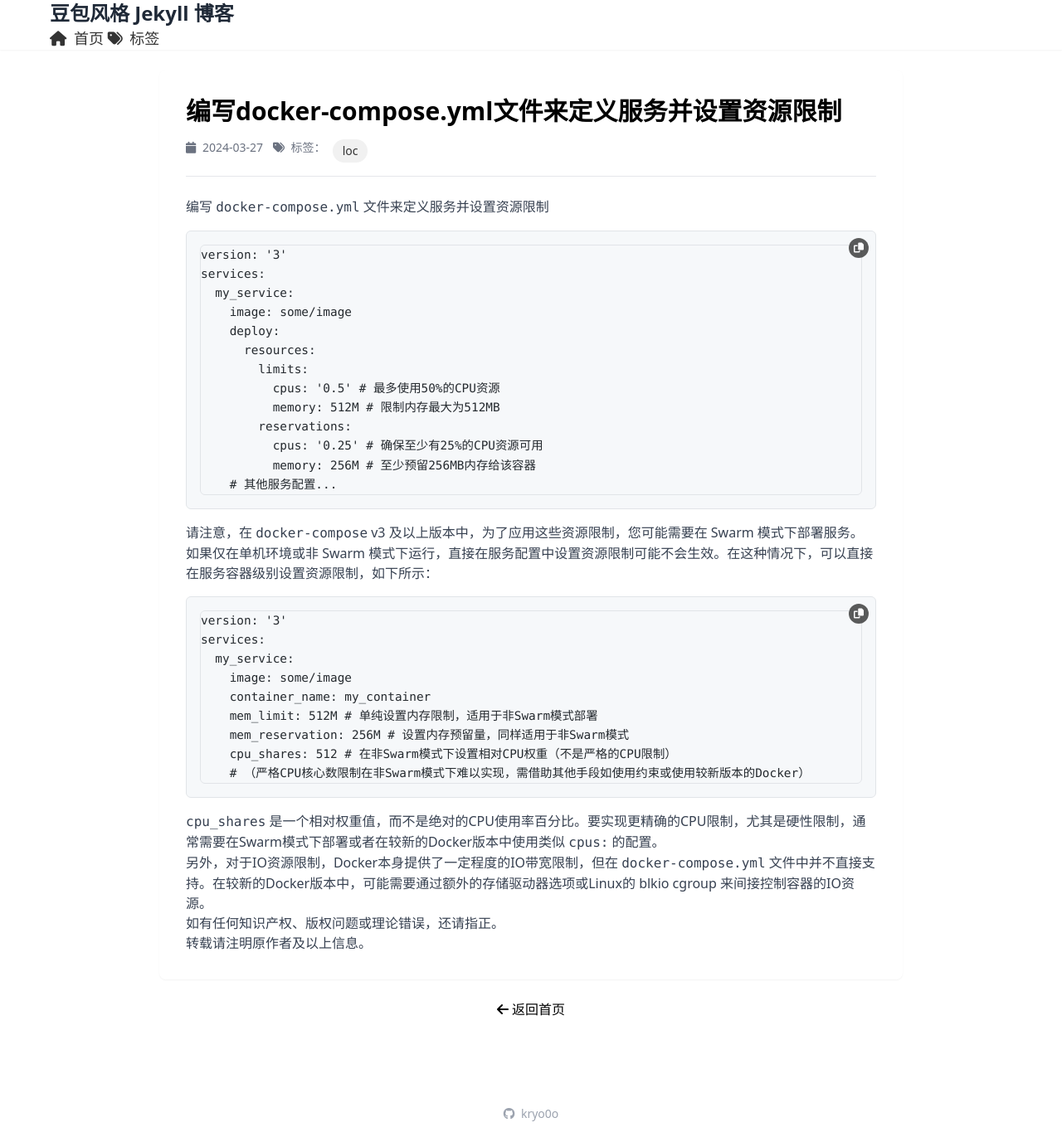
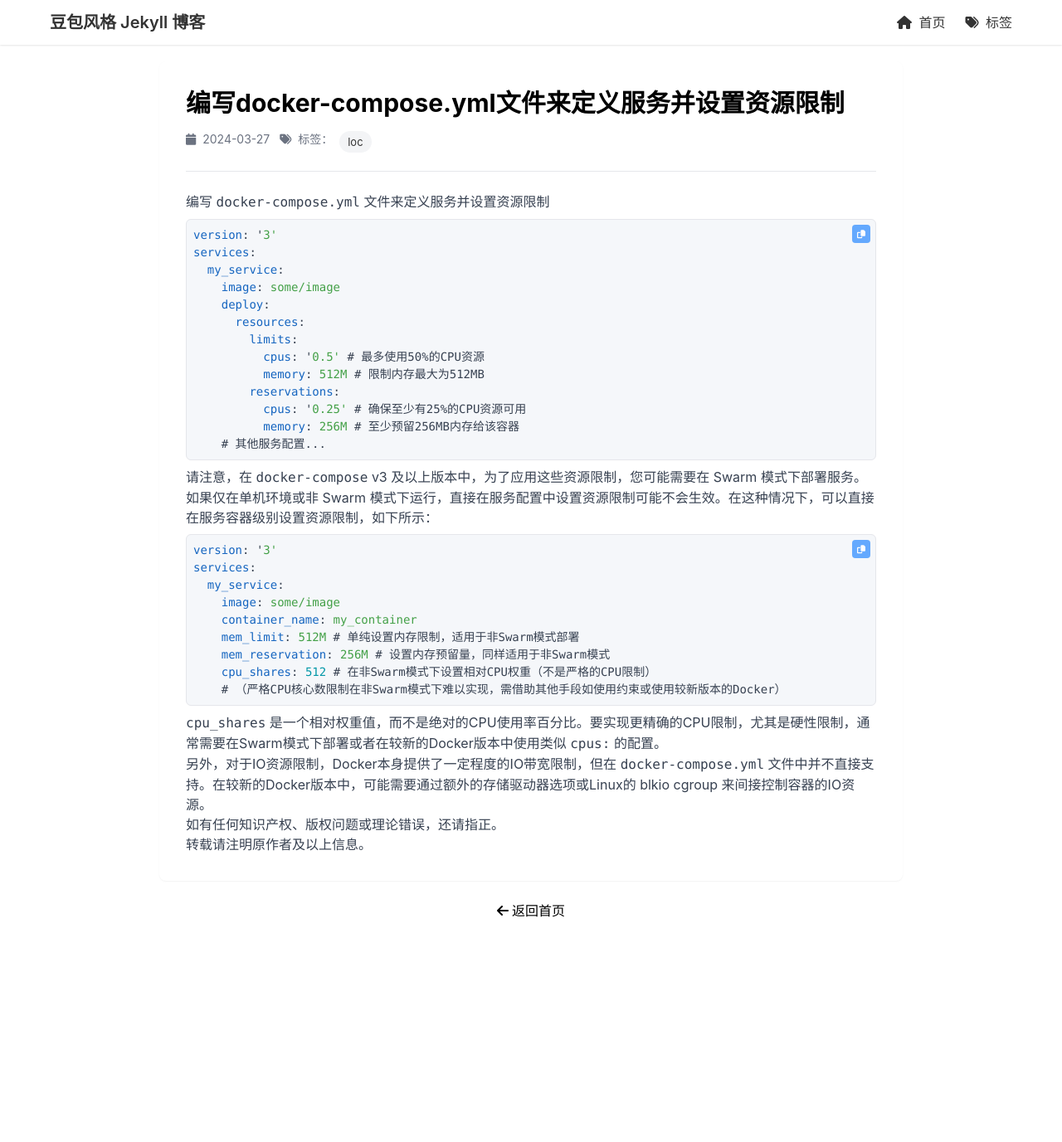
Before and after one commit to kryo0o/kryo0o.github.io, a Jekyll site: the page built from _posts/2024-04-06-编写docker-compose.yml文件来定义服务并设置资源限制.md, in a window 1280 px wide and 1377 px high. Shown: the whole window at 83% size. Built offline with Jekyll 4.4.1, drawn with Linux system fonts in a browser that asks for light colours; nearby versions of some CDN libraries.

Commit message:
标签404+代码框无分界线

```diff
--- a/_config.yml
+++ b/_config.yml
@@ -5,23 +5,25 @@
 url: "https://blog.kryoo.de"
 github_username: kryo0o
 
+# 核心配置
 markdown: kramdown
 highlighter: rouge
 permalink: /posts/:title/
 timezone: Asia/Shanghai
 safe: true
 lsi: false
-theme: jekyll-theme-primer
 
+# 分页
 paginate: 10
 paginate_path: "/page/:num/"
 
+# 仅保留GitHub Pages官方插件
 plugins:
   - jekyll-paginate
   - jekyll-feed
   - jekyll-seo-tag
-  - jekyll-github-metadata
 
+# 代码高亮配置
 kramdown:
   input: GFM
   syntax_highlighter: rouge
@@ -30,10 +32,8 @@
       line_numbers: false
       wrap: div
       css_class: "code-block"
-  auto_ids: true
-  footnote_nr: 1
-  entity_output: as_char
 
+# Banner配置
 banner:
   image: "https://picsum.photos/1920/500"
   title: "技术笔记与实用教程"
--- a/_layouts/default.html
+++ b/_layouts/default.html
@@ -7,182 +7,282 @@
   <script src="https://cdn.tailwindcss.com"></script>
   <link rel="stylesheet" href="https://cdnjs.cloudflare.com/ajax/libs/font-awesome/6.4.0/css/all.min.css">
   <style>
-    /* ========== 核心：页面宽度修复（非全屏，最大1200px居中） ========== */
+    /* ========== 全局布局：导航右上角 + 内容宽度限制 ========== */
+    body {
+      margin: 0;
+      padding: 0;
+      font-family: -apple-system, BlinkMacSystemFont, "Segoe UI", Roboto, Helvetica, Arial, sans-serif;
+    }
+    .header-wrapper {
+      width: 100%;
+      background: #fff;
+      box-shadow: 0 1px 2px rgba(0,0,0,0.1);
+      padding: 12px 0;
+      position: sticky;
+      top: 0;
+      z-index: 999;
+    }
+    .header-inner {
+      max-width: 1200px;
+      margin: 0 auto;
+      padding: 0 20px;
+      display: flex;
+      justify-content: space-between; /* 标题左，导航右 */
+      align-items: center;
+    }
+    .site-title {
+      font-size: 20px;
+      font-weight: 600;
+      color: #333;
+      text-decoration: none;
+    }
+    .nav-menu {
+      display: flex;
+      gap: 24px;
+    }
+    .nav-btn {
+      color: #333;
+      text-decoration: none;
+      font-size: 16px;
+      transition: color 0.2s;
+    }
+    .nav-btn:hover {
+      color: #4096ff;
+    }
     .container-main {
-      max-width: 1200px !important; /* 桌面端最大宽度 */
-      width: 100% !important;
-      margin: 0 auto !important;
-      padding: 0 20px !important;
+      max-width: 1200px;
+      margin: 0 auto;
+      padding: 20px;
     }
 
-    /* ========== 代码框修复（明显边框+背景） ========== */
-    .code-block, .highlight {
-      background: #f6f8fa !important;
-      color: #24292e !important;
-      border: 1px solid #e1e4e8 !important; /* 明显边框 */
+    /* ========== 豆包同款代码框：无分界线+极小间距+配色 ========== */
+    /* 代码框外层：极小间距+外边框+豆包浅灰背景 */
+    .highlight, .code-block {
+      background: #f5f7fa !important; /* 豆包同款浅灰 */
+      border: 1px solid #e5e6eb !important; /* 豆包同款边框 */
       border-radius: 6px !important;
-      padding: 1rem !important; /* 充足内边距 */
-      margin: 1rem 0 !important;
-      max-width: 100% !important;
+      padding: 8px !important; /* 极小内边距 */
+      margin: 8px 0 !important; /* 极小外边距 */
       overflow-x: auto !important;
       position: relative !important;
-      font-size: 0.9rem !important;
-      line-height: 1.6 !important;
-      white-space: pre-wrap !important;
-      word-wrap: break-word !important;
-      word-break: break-all !important;
+      font-size: 14px !important; /* 字体大小不变 */
+      line-height: 1.5 !important;
+      max-width: 100% !important;
     }
+    /* 代码内容：无任何间距/分界线，继承背景 */
     .highlight pre, .highlight code {
       background: transparent !important;
+      border: none !important;
       padding: 0 !important;
       margin: 0 !important;
+      font-size: 14px !important; /* 和框一致 */
+      line-height: 1.5 !important;
     }
+    /* 豆包同款代码高亮配色 */
+    .highlight .c { color: #8c8c8c !important; } /* 注释 */
+    .highlight .k { color: #e53935 !important; } /* 关键字 */
+    .highlight .o { color: #795548 !important; } /* 操作符 */
+    .highlight .m { color: #0097a7 !important; } /* 数字 */
+    .highlight .s { color: #43a047 !important; } /* 字符串 */
+    .highlight .na { color: #1565c0 !important; } /* 属性 */
+    .highlight .nb { color: #f57c00 !important; } /* 内置函数 */
+    .highlight .nf { color: #6200ea !important; } /* 函数名 */
+    .highlight .nc { color: #283593 !important; } /* 类名 */
+    .highlight .nv { color: #c2185b !important; } /* 变量 */
 
-    /* ========== 复制按钮（深灰色，单按钮） ========== */
+    /* ========== 豆包同款复制按钮（单按钮） ========== */
     .copy-btn {
       position: absolute !important;
-      top: 8px !important;
-      right: 8px !important;
-      width: 24px !important;
-      height: 24px !important;
-      border-radius: 50% !important;
-      background: #333 !important;
+      top: 6px !important;
+      right: 6px !important;
+      width: 22px !important;
+      height: 22px !important;
+      border-radius: 4px !important;
+      background: #4096ff !important; /* 豆包蓝 */
       border: none !important;
       color: #fff !important;
       cursor: pointer !important;
       display: flex !important;
       align-items: center !important;
       justify-content: center !important;
-      z-index: 999 !important;
+      z-index: 10 !important;
       padding: 0 !important;
-      font-size: 12px !important;
+      font-size: 10px !important;
       opacity: 0.8 !important;
     }
     .copy-btn:hover {
       opacity: 1 !important;
-      background: #555 !important;
     }
     .copy-btn.copied {
       background: #52c41a !important;
     }
 
-    /* ========== Banner样式（适配宽度） ========== */
+    /* ========== Banner样式 ========== */
     .banner {
-      width: 100% !important;
-      height: 300px !important;
-      background: url('{{ site.banner.image }}') no-repeat center center !important;
-      background-size: cover !important;
-      display: flex !important;
-      align-items: center !important;
-      justify-content: center !important;
-      color: white !important;
-      text-shadow: 0 2px 4px rgba(0,0,0,0.6) !important;
-      border-radius: 8px !important;
-      margin-bottom: 2rem !important;
+      width: 100%;
+      height: 300px;
+      background: url('{{ site.banner.image }}') no-repeat center center;
+      background-size: cover;
+      display: flex;
+      align-items: center;
+      justify-content: center;
+      color: white;
+      text-shadow: 0 2px 4px rgba(0,0,0,0.6);
+      border-radius: 8px;
+      margin-bottom: 20px;
     }
     .banner-content {
-      text-align: center !important;
-      padding: 0 1rem !important;
+      text-align: center;
+      padding: 0 20px;
+    }
+    .banner-content h1 {
+      font-size: 36px;
+      margin: 0 0 12px 0;
+    }
+    .banner-content p {
+      font-size: 18px;
+      margin: 0;
     }
 
-    /* ========== 标签样式（参考你的tags.html） ========== */
+    /* ========== 标签样式（修复404） ========== */
     #tag_cloud {
-      text-align: center !important;
-      padding: 20px 0 !important;
+      text-align: center;
+      padding: 20px 0;
     }
     #tag_cloud a {
-      display: inline-block !important;
-      margin: 0 10px 10px 0 !important;
-      padding: 3px 10px !important;
-      border-radius: 4px !important;
-      background: #f5f5f5 !important;
-      color: #333 !important;
-      text-decoration: none !important;
-      transition: all 0.3s !important;
+      display: inline-block;
+      margin: 0 8px 8px 0;
+      padding: 4px 12px;
+      border-radius: 4px;
+      background: #f5f5f5;
+      color: #333;
+      text-decoration: none;
+      transition: all 0.3s;
+      font-size: 14px;
     }
     #tag_cloud a:hover {
-      background: #337ab7 !important;
-      color: white !important;
+      background: #4096ff;
+      color: #fff;
     }
-    #tag_cloud a[rel="1"] { font-size: 12px !important; }
-    #tag_cloud a[rel="2"] { font-size: 14px !important; }
-    #tag_cloud a[rel="3"] { font-size: 16px !important; }
-    #tag_cloud a[rel="4"] { font-size: 18px !important; }
-    #tag_cloud a[rel="5"] { font-size: 20px !important; }
-    #tag_cloud a[rel="6"] { font-size: 22px !important; }
-    #tag_cloud a[rel="7"] { font-size: 24px !important; }
-    #tag_cloud a[rel="8"] { font-size: 26px !important; }
-    #tag_cloud a[rel="9"] { font-size: 28px !important; }
-    #tag_cloud a[rel="10"] { font-size: 30px !important; }
+    #tag_cloud a[rel="1"] { font-size: 12px; }
+    #tag_cloud a[rel="2"] { font-size: 14px; }
+    #tag_cloud a[rel="3"] { font-size: 16px; }
+    #tag_cloud a[rel="4"] { font-size: 18px; }
+    #tag_cloud a[rel="5+"] { font-size: 20px; }
 
     .one-tag-list {
-      margin-bottom: 30px !important;
-      padding: 20px !important;
-      background: #fff !important;
-      border-radius: 4px !important;
-      box-shadow: 0 1px 3px rgba(0,0,0,0.1) !important;
+      margin-bottom: 30px;
+      padding: 20px;
+      background: #fff;
+      border-radius: 6px;
+      box-shadow: 0 1px 3px rgba(0,0,0,0.1);
     }
     .listing-seperator {
-      display: block !important;
-      font-size: 18px !important;
-      margin: 20px 0 !important;
-      padding-bottom: 10px !important;
-      border-bottom: 1px solid #eee !important;
-      color: #333 !important;
+      display: block;
+      font-size: 18px;
+      margin: 0 0 20px 0;
+      padding-bottom: 10px;
+      border-bottom: 1px solid #e5e6eb;
+      color: #333;
     }
     .tag-comments {
-      margin: 20px 0 !important;
-      padding: 10px 20px !important;
-      background: #f9f9f9 !important;
-      border-left: 4px solid #337ab7 !important;
-      color: #666 !important;
+      margin: 20px 0;
+      padding: 12px 20px;
+      background: #f9f9f9;
+      border-left: 4px solid #4096ff;
+      color: #666;
+      border-radius: 0 4px 4px 0;
+    }
+    .tag-item {
+      display: inline-block;
+      padding: 3px 10px;
+      border-radius: 16px;
+      font-size: 13px;
+      background: #f1f1f1;
+      color: #333;
+      text-decoration: none;
+      margin-right: 6px;
+      margin-bottom: 6px;
+    }
+    .tag-item:hover {
+      background: #e5e6eb;
     }
 
-    /* ========== 通用样式 ========== */
-    .nav-btn {
-      color: #333 !important;
-      transition: color 0.2s ease !important;
-      text-decoration: none !important;
+    /* ========== 文章列表样式 ========== */
+    .post-item {
+      background: #fff;
+      border-radius: 6px;
+      box-shadow: 0 1px 3px rgba(0,0,0,0.1);
+      padding: 20px;
+      margin-bottom: 20px;
     }
-    .nav-btn:hover {
-      color: #555 !important;
+    .post-title {
+      font-size: 20px;
+      font-weight: 600;
+      margin: 0 0 12px 0;
     }
-    .tag-item {
-      padding: 0.25rem 0.75rem !important;
-      border-radius: 999px !important;
-      font-size: 0.875rem !important;
-      cursor: pointer !important;
-      transition: background 0.2s ease !important;
-      color: #333 !important;
-      background: #f1f1f1 !important;
-      text-decoration: none !important;
+    .post-title a {
+      color: #333;
+      text-decoration: none;
     }
-    .tag-item:hover {
-      background: #e1e1e1 !important;
+    .post-title a:hover {
+      color: #4096ff;
+    }
+    .post-meta {
+      font-size: 14px;
+      color: #666;
+      margin-bottom: 12px;
+      padding-bottom: 12px;
+      border-bottom: 1px solid #f1f1f1;
+    }
+    .post-excerpt {
+      font-size: 15px;
+      color: #666;
+      line-height: 1.6;
     }
   </style>
 </head>
 <body>
-  {% include header.html %}
-  <!-- 核心：容器改为container-main，限制最大宽度1200px -->
-  <main class="container-main py-8">
+  <!-- 头部：标题左，导航右（右上角） -->
+  <div class="header-wrapper">
+    <div class="header-inner">
+      <a href="{{ '/' | relative_url }}" class="site-title">
+        {{ site.title }}
+      </a>
+      <div class="nav-menu">
+        <a href="{{ '/' | relative_url }}" class="nav-btn">
+          <i class="fa-solid fa-home mr-1"></i> 首页
+        </a>
+        <a href="{{ '/tags.html' | relative_url }}" class="nav-btn">
+          <i class="fa-solid fa-tags mr-1"></i> 标签
+        </a>
+      </div>
+    </div>
+  </div>
+
+  <!-- 主内容区 -->
+  <div class="container-main">
     {{ content }}
-  </main>
-  {% include footer.html %}
+  </div>
 
   <!-- 复制按钮脚本 -->
   <script>
     document.addEventListener('DOMContentLoaded', function() {
+      // 仅选择最外层代码块，避免重复
       const codeBlocks = document.querySelectorAll('.highlight:not(.highlight .highlight)');
+
       codeBlocks.forEach(block => {
+        // 标记已处理
         if (block.dataset.copyBtnAdded) return;
         block.dataset.copyBtnAdded = 'true';
 
+        // 创建复制按钮
         const copyBtn = document.createElement('button');
         copyBtn.className = 'copy-btn';
         copyBtn.innerHTML = '<i class="fa-solid fa-copy"></i>';
         block.appendChild(copyBtn);
 
+        // 复制逻辑
         copyBtn.addEventListener('click', function() {
           const codeEl = block.querySelector('code');
           const code = codeEl ? codeEl.textContent.trim() : block.textContent.trim();
```
Also changed, not shown: _layouts/tag.html (deleted, +0 -42 lines), index.html (+21 -28 lines), tags.html (+10 -8 lines).
